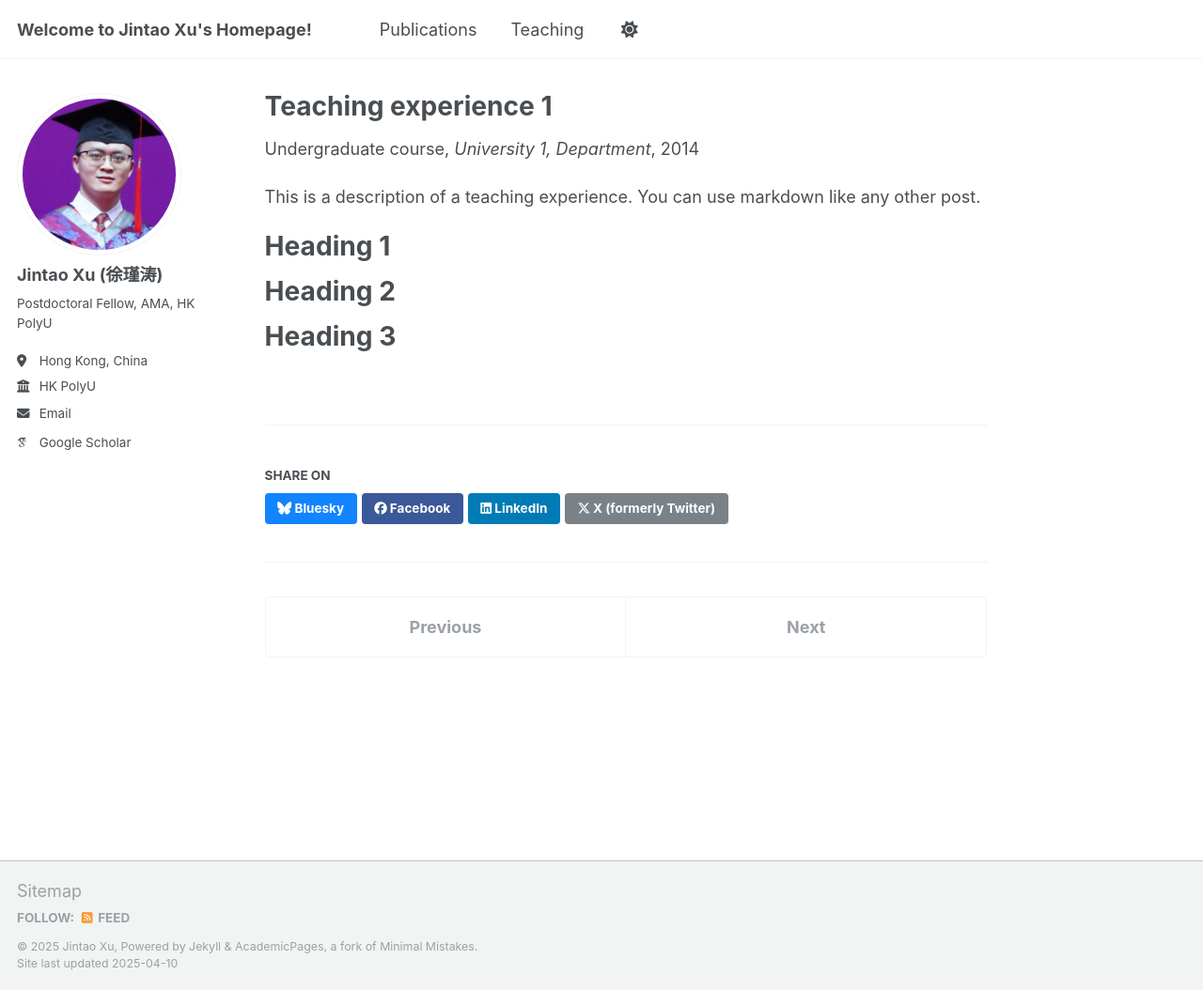
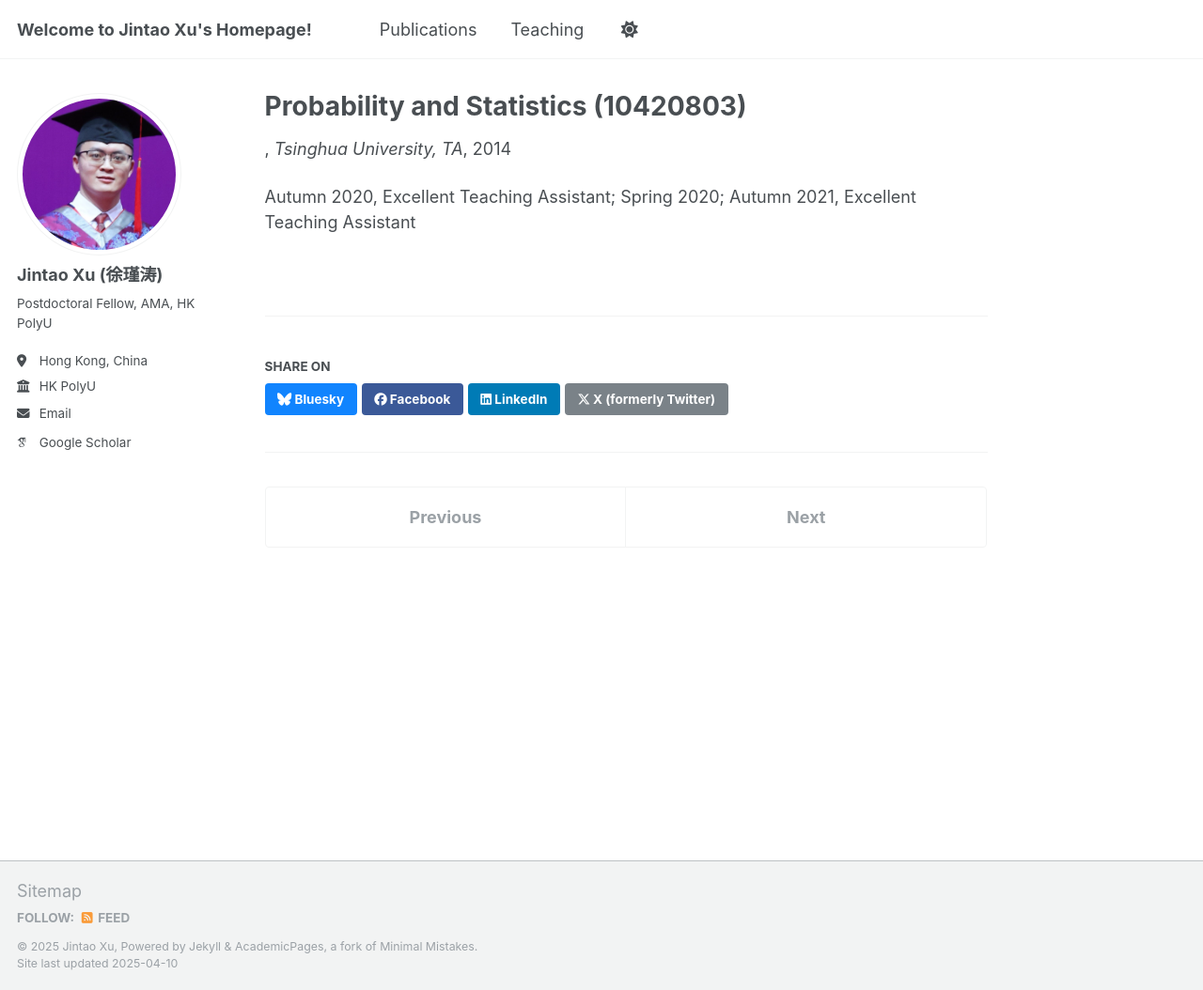
Before and after one commit to JintaoXuMath/JintaoXuMath.github.io, a Jekyll site: the page built from _teaching/2014-spring-teaching-1.md, in a window 1280 px wide and 1054 px high. Shown: the whole window at 94% size. Built offline with Jekyll 4.4.1, drawn with Linux system fonts in a browser that asks for light colours; some web fonts are replaced.

Commit message:
Update 2014-spring-teaching-1.md

```diff
--- a/_teaching/2014-spring-teaching-1.md
+++ b/_teaching/2014-spring-teaching-1.md
@@ -1,20 +1,7 @@
 ---
-title: "Teaching experience 1"
+title: "Probability and Statistics (10420803)"
 collection: teaching
-type: "Undergraduate course"
-permalink: /teaching/2014-spring-teaching-1
-venue: "University 1, Department"
+venue: "Tsinghua University, TA"
 date: 2014-01-01
-location: "City, Country"
 ---
-
-This is a description of a teaching experience. You can use markdown like any other post.
-
-Heading 1
-======
-
-Heading 2
-======
-
-Heading 3
-======
+Autumn 2020, Excellent Teaching Assistant; Spring 2020; Autumn 2021, Excellent Teaching Assistant
```
